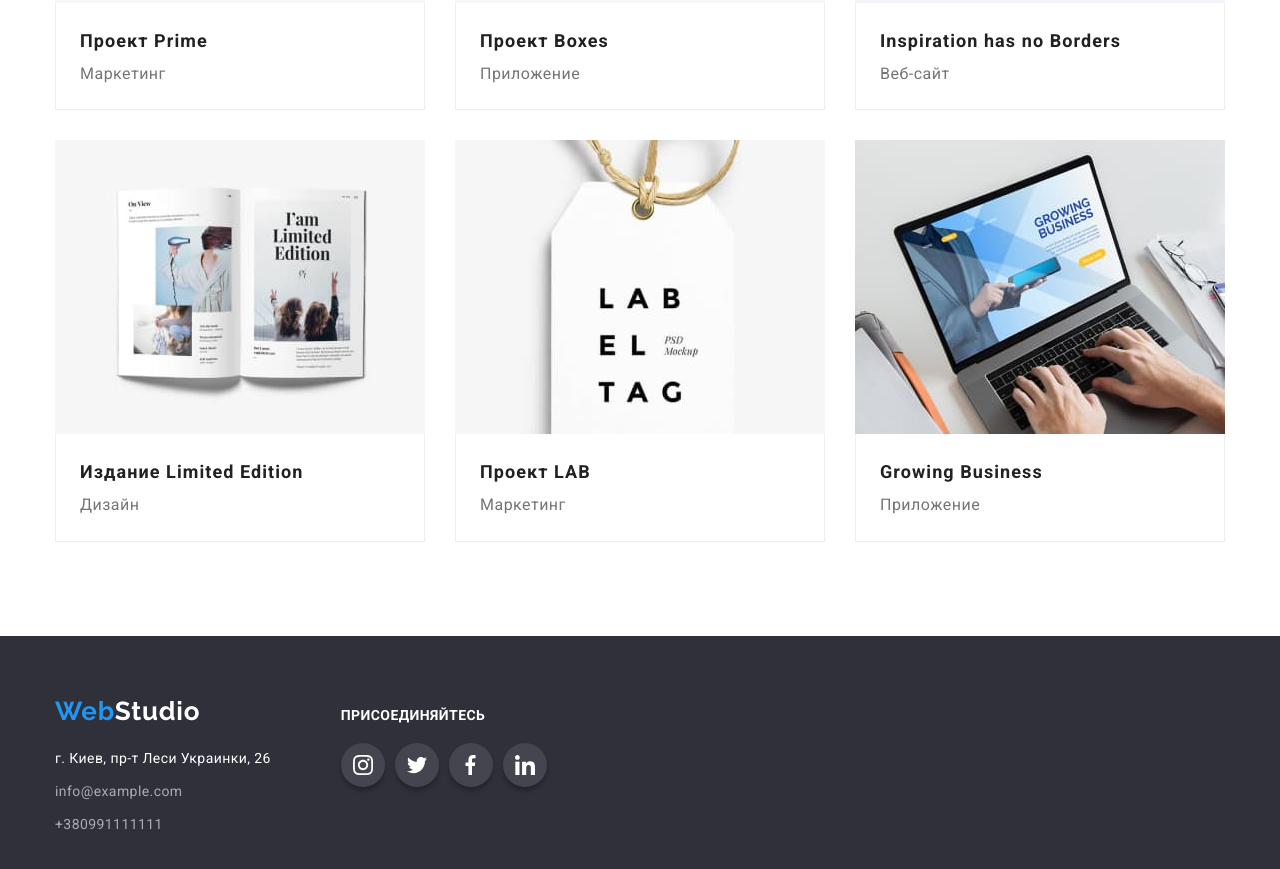
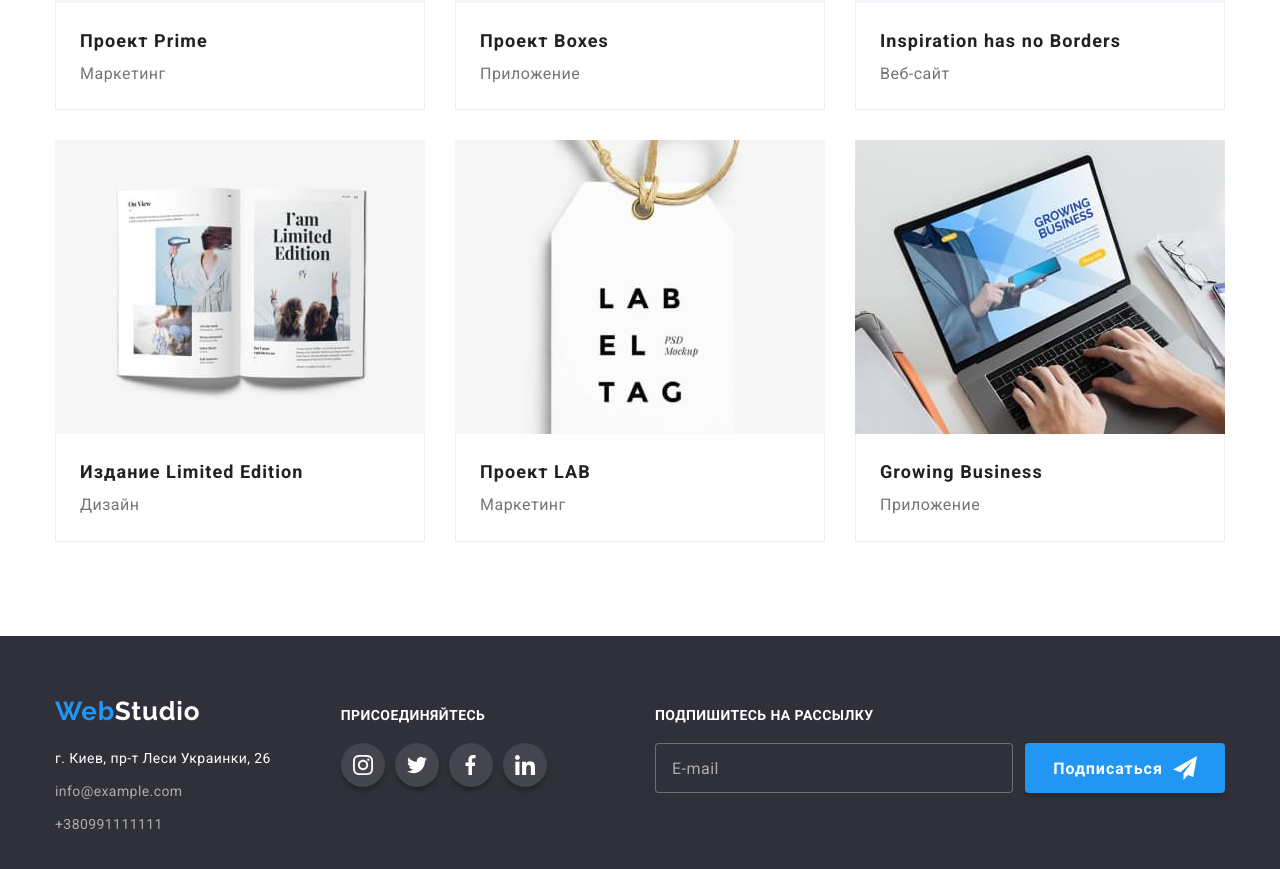
Before and after one commit to Viktoriia87/goit-markup-hw-06, a plain HTML site: page portfolio.html in a window 1280 px wide. Shown: the part 986-1855 px from the top of the page. Drawn offline with nearby package versions, Linux system fonts and the light colour scheme.

Commit message:
задает стили формы в фортфолио

```diff
--- a/portfolio.html
+++ b/portfolio.html
@@ -242,6 +242,18 @@
                     </li>
                 </ul>
             </div>
+            <form action="#" class="footer-form">
+                <p class="footer-fort-title">Подпишитесь на рассылку</p>
+                <div class="footer-form-input-wrapper">
+                    <input type="email" class="footer-form-input" name="user-mail" placeholder="E-mail" required>
+                    <button type="submit" class="footer-form-btn">
+                        Подписаться
+                        <svg class="footer-form-icon">
+                            <use href="./img/sprite.svg#icon-footer-form-icon"></use>
+                        </svg>
+                    </button>
+                </div>
+            </form>
         </div>
     </footer>
     </body>
```
Also changed, not shown: index.html (+0 -2 lines).
